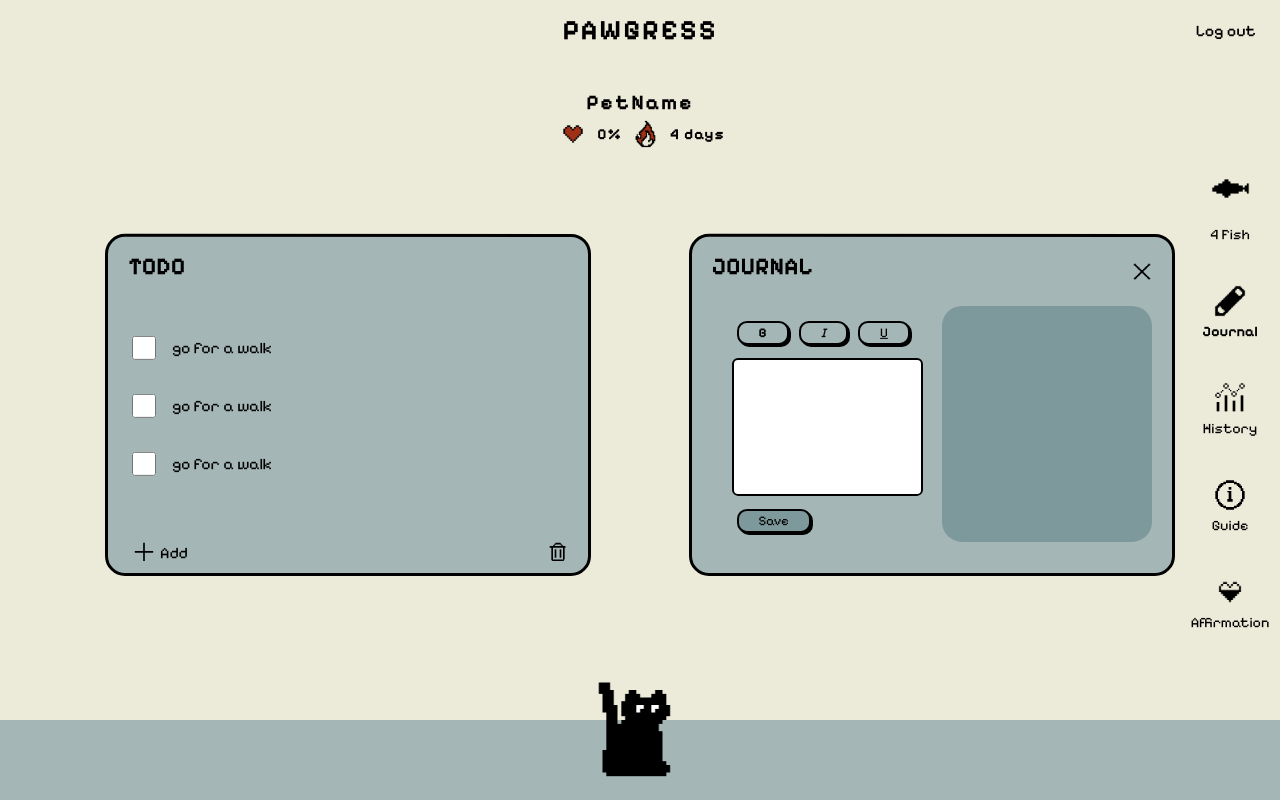
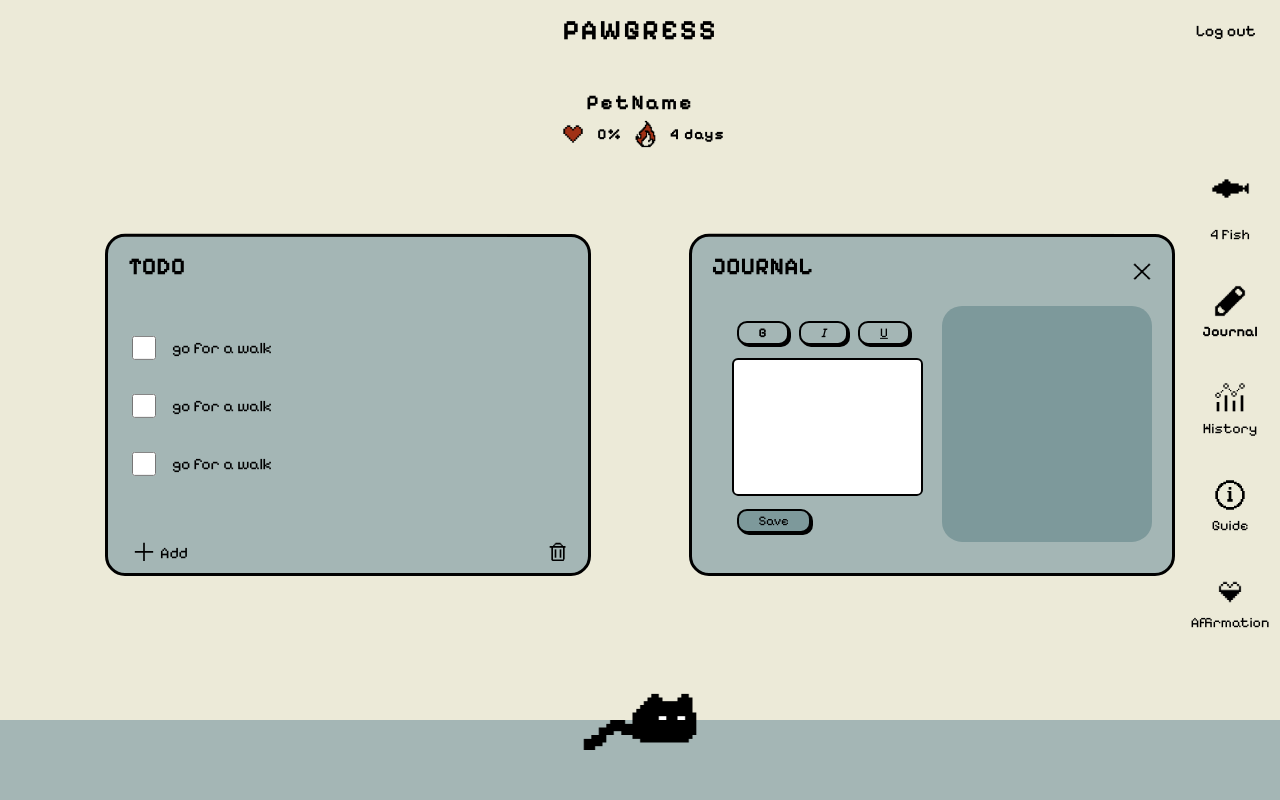
Before and after one commit to DH2643-Group6-HT25/Pawgress, a React (Vite) app in the folder client/: page /#/dashboard/journal in a window 1280 px wide. Built offline with nearby package versions, Linux system fonts and the light colour scheme; no server answers.

Commit message:
update pet on onboarding page and dashboard

```diff
--- a/client/src/views/DashboardPageView.tsx
+++ b/client/src/views/DashboardPageView.tsx
@@ -1,7 +1,6 @@
 import { Outlet } from 'react-router'
 import DashboardWrapper from '../components/Wrappers/DashboardWrapper'
 import styled from 'styled-components'
-import cat from '../assets/cat_happy_1.png'
 import { MyPet, PetContainer } from '../components/MyPet'
 import Header from '../components/Header'
 import DashboardMenu from '../components/DashboardMenu'
@@ -31,7 +30,7 @@ function DashboardPageView({ petName, petHealth, petColor }: PropTypes) {
       </DashboardBody>
       <DashboardCatFooter>
         <PetContainer>
-          <MyPet src={cat} color={petColor} />
+          <MyPet health={petHealth} color={petColor} />
         </PetContainer>
       </DashboardCatFooter>
       <Footer />
--- a/client/src/views/OnboardingPageView.tsx
+++ b/client/src/views/OnboardingPageView.tsx
@@ -1,5 +1,5 @@
 import { MyButton } from '../components/MyButton'
-import { MyPet } from '../components/MyPet'
+import { MyPet, PetContainer } from '../components/MyPet'
 import CenteredWrapper from '../components/Wrappers/CenteredWrapper'
 import { Field, Form, Formik, type FormikHelpers } from 'formik'
 import type { OnboardingDispatch, OnboardingState } from '../maps/onboardingMap'
@@ -20,7 +20,9 @@ function OnboardingPageView({
     <CenteredWrapper>
       <h1>Welcome To Pawgress!</h1>
       <h3>This is your pet</h3>
-      <MyPet alt="pet-image" health={50} />
+      <PetContainer>
+        <MyPet color={petColor} alt="pet-image" health={50} />
+      </PetContainer>
       <Formik
         initialValues={{
           petName: petName,
```
